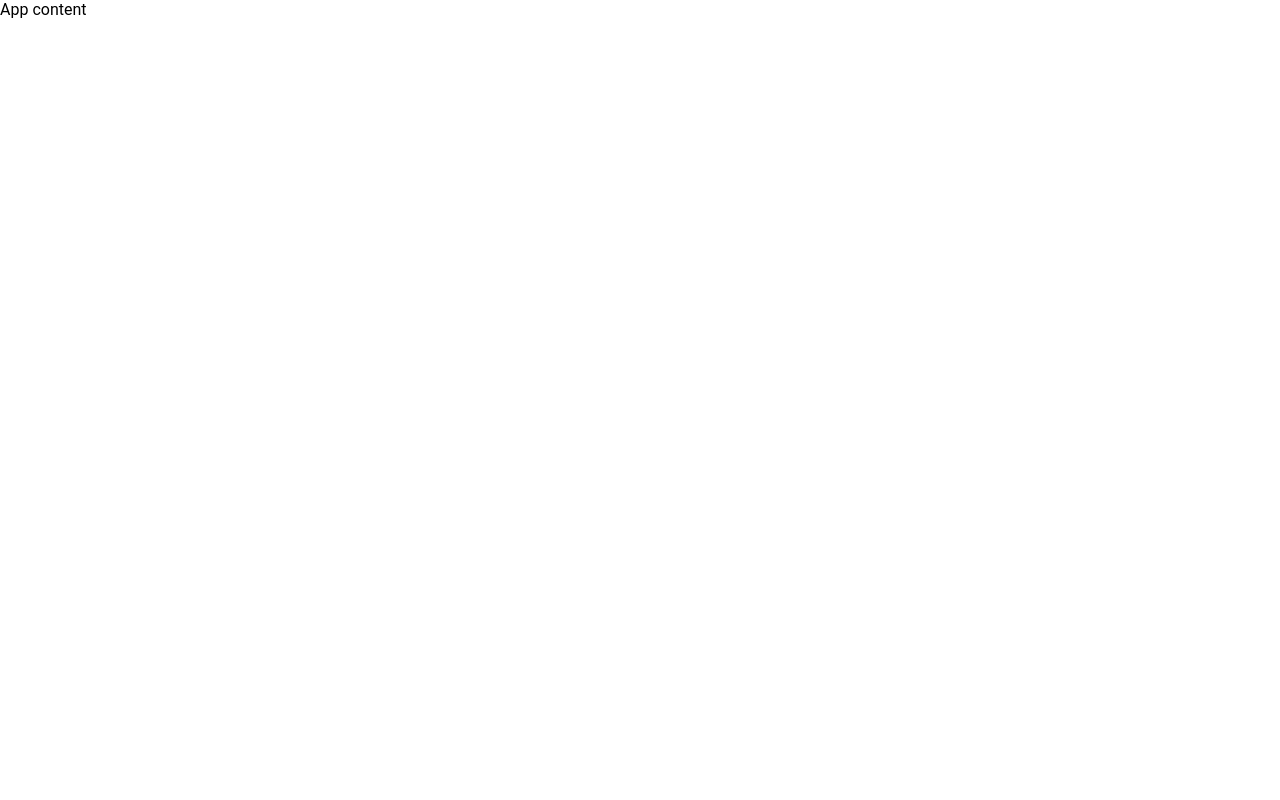
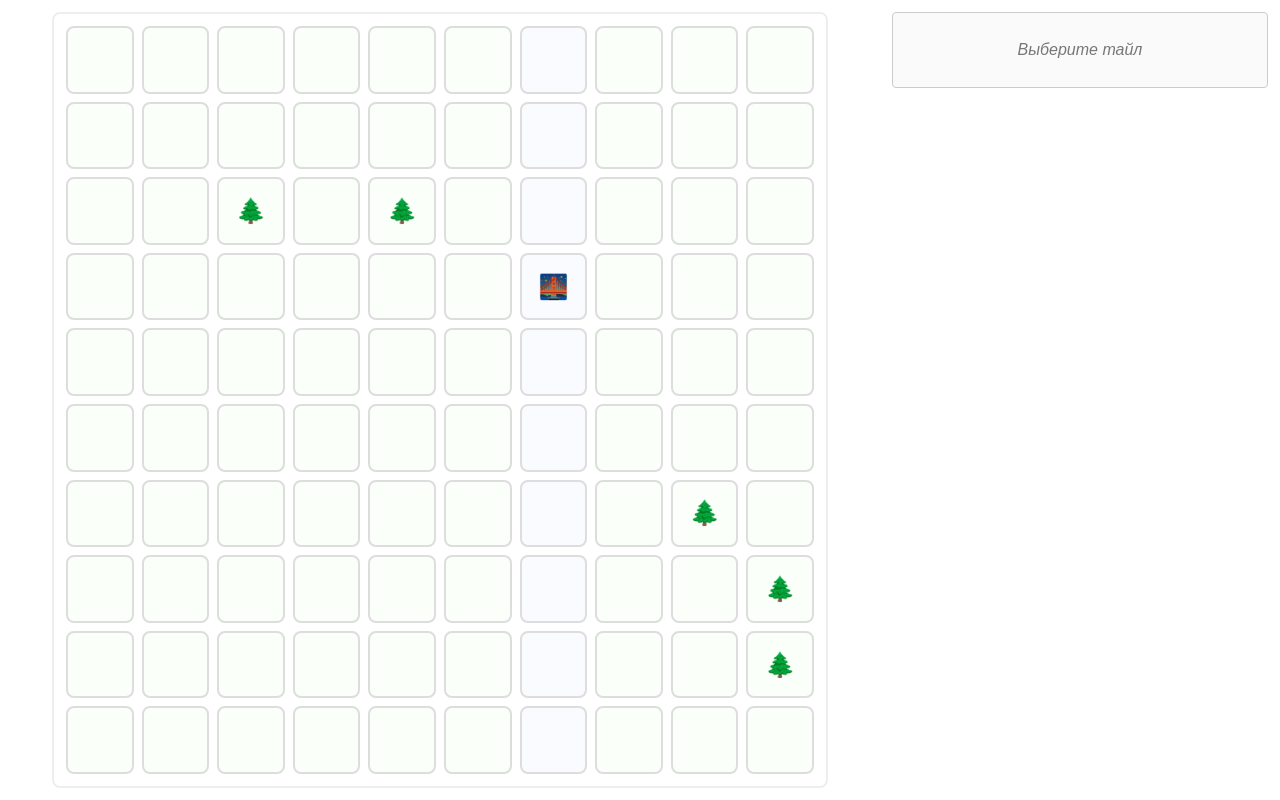
Before and after one commit to theqoqqi/ai-survival-sim, a React (Create React App) app: page / in a window 1280 px wide. Built offline with nearby package versions, Linux system fonts and the light colour scheme.

Commit message:
feat: add MainScreen component and styling

```diff
--- a/src/components/App.tsx
+++ b/src/components/App.tsx
@@ -1,10 +1,11 @@
 import React from 'react';
 import styles from './App.module.css';
+import MainScreen from './screens/MainScreen';
 
 function App() {
     return (
         <div className={styles.App}>
-            App content
+            <MainScreen />
         </div>
     );
 }
--- /dev/null
+++ b/src/components/screens/MainScreen.module.css
@@ -0,0 +1,28 @@
+
+.mainScreen {
+    display: grid;
+    grid-template-columns: 1fr 400px;
+
+    width: 100vw;
+    height: 100vh;
+
+    overflow: hidden;
+}
+
+.worldMapContainer {
+    display: flex;
+    justify-content: center;
+    align-items: center;
+
+    padding: 12px;
+
+    container-type: size;
+}
+
+.sidebar {
+    display: flex;
+    flex-direction: column;
+
+    gap: 12px;
+    padding: 12px;
+}
--- /dev/null
+++ b/src/components/screens/MainScreen.tsx
@@ -0,0 +1,34 @@
+import React from 'react';
+import styles from './MainScreen.module.css';
+import { TileDetailsPanel } from '../TileDetailsPanel';
+import Tile from '../../core/Tile';
+import { WorldMapView } from '../world/WorldMapView';
+import WorldMap from '../../core/WorldMap';
+import { createTestWorld } from '../../presets/testWorld';
+
+export default function MainScreen() {
+    const [selectedTile, setSelectedTile] = React.useState<Tile | null>(null);
+    const [worldMap, setWorldMap] = React.useState<WorldMap | null>(null);
+
+    React.useEffect(() => {
+        setWorldMap(createTestWorld());
+    }, []);
+
+    if (!worldMap) {
+        return <div>Loading...</div>;
+    }
+
+    return (
+        <div className={styles.mainScreen}>
+            <div className={styles.worldMapContainer}>
+                <WorldMapView
+                    worldMap={worldMap}
+                    onClickTile={setSelectedTile}
+                />
+            </div>
+            <div className={styles.sidebar}>
+                <TileDetailsPanel tile={selectedTile}/>
+            </div>
+        </div>
+    );
+}
```
